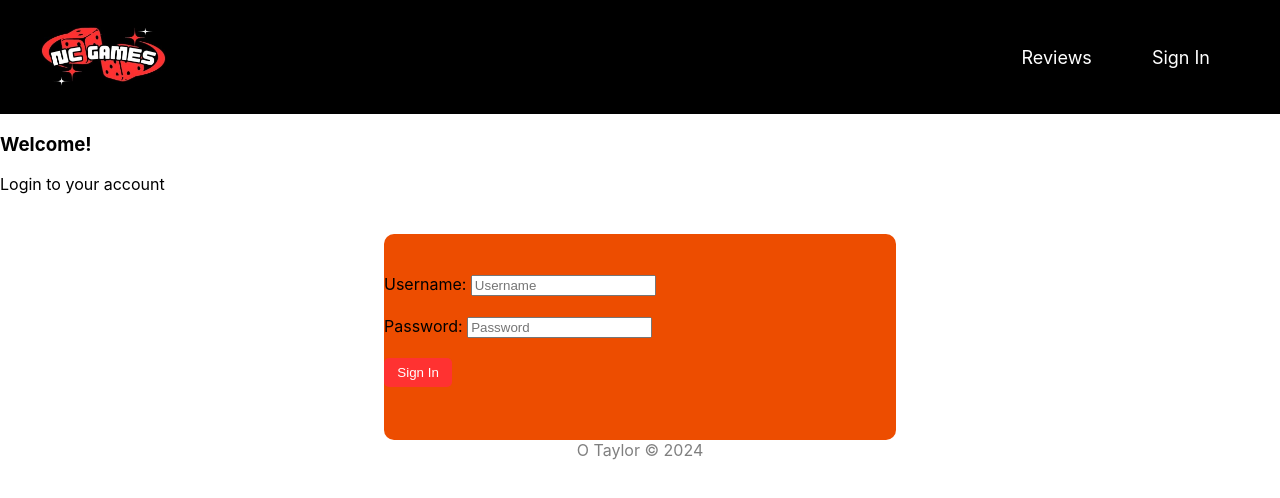
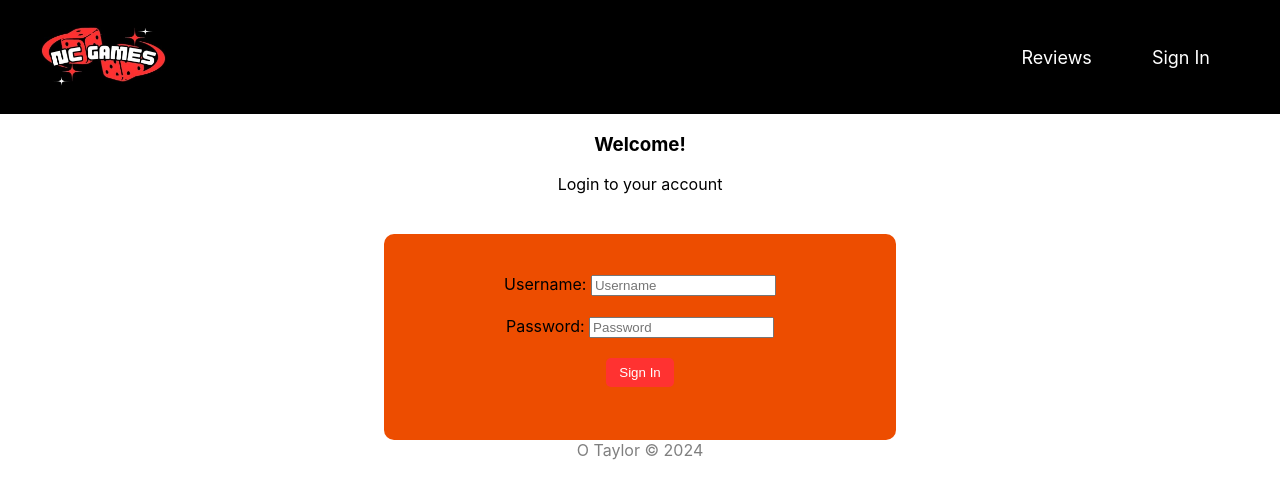
Before and after one commit to Oliver1334/nc-games-feproject, a React (Create React App) app: page /signin in a window 1280 px wide. Shown: the top 498 px of the page. Built offline with nearby package versions, Linux system fonts and the light colour scheme.

Commit message:
signin and account page styling

```diff
--- a/src/components/AccountPage.jsx
+++ b/src/components/AccountPage.jsx
@@ -3,6 +3,7 @@
 import React, { useContext, useEffect } from "react";
 import { useNavigate } from "react-router-dom";
 import { UserContext } from "../contexts/UserContext";
+import "../css/SignIn.css"
 
 export const AccountPage = () => {
   const { user, logout } = useContext(UserContext);
@@ -26,7 +27,7 @@ export const AccountPage = () => {
   }
 
   return (
-    <div>
+    <div className="sign-in">
       <h2>My Account</h2>
       <img src={user.avatar_url} alt={user.username} />
       <p>Name: {user.name}</p>
--- a/src/components/SignIn.jsx
+++ b/src/components/SignIn.jsx
@@ -48,7 +48,7 @@ export const SignIn = () => {
   };
 
   return (
-    <div>
+    <div className="sign-in">
       <h3>Welcome!</h3>
       <p>Login to your account</p>
       <div className="login-box">
--- a/src/css/SignIn.css
+++ b/src/css/SignIn.css
@@ -1,3 +1,9 @@
+.sign-in {
+    text-align: center;
+}
+
+
+
 .login-box {
     background-color: #ED4D00;
     margin-top: 5vh;
@@ -6,6 +12,7 @@
     margin-left: 30vw;
     margin-right: 30vw;
     border-radius: 10px;
+    text-align: center;
 }
 
 
```
